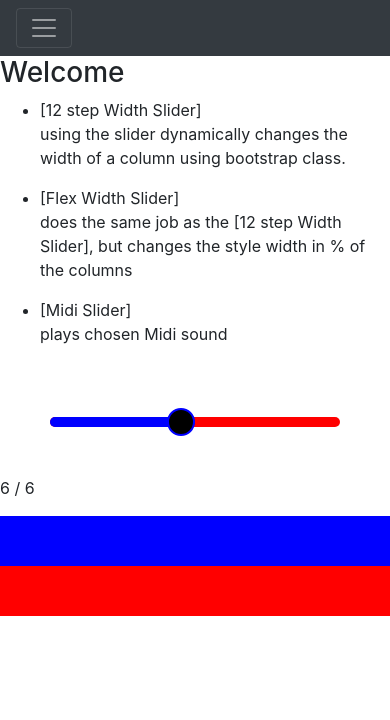
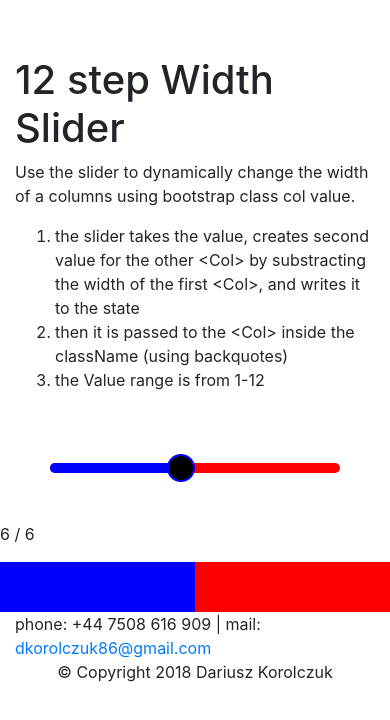
Before and after one commit to dariuszkorolczukcom/components_workspace, a React (Create React App) app: page /widthslider in a window 390 px wide. Shown: the top 720 px of the page. Built offline with nearby package versions, Linux system fonts and the light colour scheme.

Commit message:
added footer, prettying

```diff
--- a/src/components/FlexWidthSliderComponent.js
+++ b/src/components/FlexWidthSliderComponent.js
@@ -20,6 +20,13 @@ class FlexWidthSlider extends Component {
     render() {
         return (
             <div className="container">
+                <h1>Flex Width Slider</h1>
+                <p>Use the slider to dynamically change the width of a columns using style=width value.</p>
+                <ol>
+                    <li>the slider takes the value, creates second value for the other &lt;div> by substracting the width of the first &lt;div>, and writes it to the state</li>
+                    <li>then it is passed to the &lt;div> inside the className (using backquotes)</li>
+                    <li>the Value range is from 1-99</li>
+                </ol>
                 <Row>
                     <div style={style}>
                         <Slider
--- /dev/null
+++ b/src/components/FooterComponent.js
@@ -0,0 +1,24 @@
+import React from 'react';
+
+function Footer(props) {
+    return (
+        <div className="footer">
+            <div className="container">
+                <div className="row justify-content-center">
+                <div className="col-auto">
+                            phone: +44 7508 616 909 | mail: <a href="mailto:dkorolczuk86@gmail.com">
+                                dkorolczuk86@gmail.com</a>
+
+                    </div>
+                </div>
+                <div className="row justify-content-center">
+                    <div className="col-auto">
+                        <p>© Copyright 2018 Dariusz Korolczuk</p>
+                    </div>
+                </div>
+            </div>
+        </div>
+    )
+}
+
+export default Footer;
--- a/src/components/HeaderComponent.js
+++ b/src/components/HeaderComponent.js
@@ -21,20 +21,23 @@ class Header extends Component {
     render() {
         return (
             <div>
-                <Navbar dark color="dark" expand="md">
+                <Navbar expand="md">
                     <div className="container">
                         <NavbarToggler onClick={this.toggleNav} />
                         <NavbarBrand className="mr-auto" href="/"></NavbarBrand>
                         <Collapse isOpen={this.state.isNavOpen} navbar>
-                            <Nav navbar>
-                                <NavItem>
-                                    <NavLink className="nav-link" to='/widthslider'>12 step Width Slider</NavLink>
+                            <Nav tabs navbar>
+                            <NavItem>
+                                    <NavLink className="nav-link" to='/home'>Home</NavLink>
                                 </NavItem>
                                 <NavItem>
-                                    <NavLink className="nav-link" to='/flexwidthslider'>Flex Width Slider</NavLink>
+                                    <NavLink className="nav-link" to='/widthslider'>12_step_Width_Slider</NavLink>
                                 </NavItem>
                                 <NavItem>
-                                    <NavLink className="nav-link" to='/midislider'>Midi Slider</NavLink>
+                                    <NavLink className="nav-link" to='/flexwidthslider'>Flex_Width_Slider</NavLink>
+                                </NavItem>
+                                <NavItem>
+                                    <NavLink className="nav-link" to='/midislider'>Midi_Sound_Player</NavLink>
                                 </NavItem>
                             </Nav>
                         </Collapse>
--- a/src/components/MainComponent.js
+++ b/src/components/MainComponent.js
@@ -1,12 +1,13 @@
 import React, { Component } from 'react';
 import '../App.css';
 import Header from './HeaderComponent';
+import Footer from './FooterComponent';
 import WidthSlider from './WidthSliderComponent';
 import FlexWidthSlider from './FlexWidthSliderComponent';
-import MidiSlider from './MidiComponent'
+import MidiSlider from './MidiComponent';
+import { Link } from 'react-router-dom';
 
 import { Switch, Route, Redirect } from 'react-router-dom';
-
 
 class Main extends Component {
     constructor(props) {
@@ -17,26 +18,30 @@ class Main extends Component {
 
     render() {
 
+        const HomePage = () => {
+            return (
+                <div>
+                    <h1>Welcome</h1>
+                    <ul>
+                        <Link to="widthslider"><li>12 step Width Slider<p>Use the slider to dynamically change the width of a columns using bootstrap class col value.</p></li></Link>
+                        <Link to="flexwidthslider"><li>Flex Width Slider<p>Use the slider to dynamically change the width of a columns using style=width value.</p></li></Link>
+                        <Link to="midislider"><li>Midi Sound Player<p>plays chosen Midi sound</p></li></Link>
+                    </ul>
+                </div>
+            );
+        }
+
         return (
             <div>
                 <Header />
-                <h3>Welcome</h3>
-               <ul>
-                <li>[12 step Width Slider]
-                <p>using the slider dynamically changes the width of a column using bootstrap class.</p>
-                </li>
-                <li>[Flex Width Slider]
-                    <p>does the same job as the [12 step Width Slider], but changes the style width in % of the columns</p>
-                </li>
-                <li>[Midi Slider]
-                    <p>plays chosen Midi sound</p>
-                </li>
-                </ul>
                 <Switch>
+                    <Route path="/home" component={HomePage} />
                     <Route path="/widthslider" component={WidthSlider} />
                     <Route path="/flexwidthslider" component={FlexWidthSlider} />
-                    <Route path="/midislider" component={MidiSlider}/>
+                    <Route path="/midislider" component={MidiSlider} />
+                    <Redirect to="/home" />
                 </Switch>
+                <Footer />
             </div>
         );
     }
--- a/src/components/MidiComponent.js
+++ b/src/components/MidiComponent.js
@@ -29,14 +29,14 @@ console.log(inst);
     }
 
     handleChangeInstrument = (instrument) => {
-        this.setState({ instrument: instrument, instrumentName: this.midiSounds.player.loader.instrumentInfo(this.state.instrument).title.split(':')[0]});
+        this.setState({ instrument: instrument, instrumentName: this.midiSounds.player.loader.instrumentInfo(this.state.instrument).title.split(':')[0] });
     }
 
     handleChangeSound = (sound) => {
-        this.setState({ sound: sound});
+        this.setState({ sound: sound });
     }
     handleChangeDuration = (duration) => {
-        this.setState({ duration: duration});
+        this.setState({ duration: duration });
     }
 
     render() {
@@ -44,6 +44,16 @@ console.log(inst);
 
         return (
             <div className="container">
+                <h1>[Midi Sound Player]</h1>
+                <p>plays chosen Midi sound depending on:</p>
+
+                <ol>
+                    <li>Set the instrument and send it to state</li>
+                    <li>Set the sound pitch and send it to state</li>
+                    <li>Set the sound duration and send it to state</li>
+                    <li>Press play to play the chosen sound</li>
+                    <li>Press 'MIDI SOUNDS' button to open control panel (volume, equalizer, echo)</li>
+                </ol>
                 <Row>
                     <Col className='col-9'>
                         Set instrument
--- a/src/components/WidthSliderComponent.js
+++ b/src/components/WidthSliderComponent.js
@@ -20,6 +20,13 @@ class WidthSlider extends Component {
     render() {
         return (
             <div className="container">
+                <h1>12 step Width Slider</h1>
+                <p>Use the slider to dynamically change the width of a columns using bootstrap class col value.</p>
+                <ol>
+                    <li>the slider takes the value, creates second value for the other &lt;Col> by substracting the width of the first &lt;Col>, and writes it to the state</li>
+                    <li>then it is passed to the &lt;Col> inside the className (using backquotes)</li>
+                    <li>the Value range is from 1-12</li>
+                </ol>
                 <Row>
                     <div style={style}>
                         <Slider
@@ -42,20 +49,22 @@ class WidthSlider extends Component {
                     <p>{this.state.value} /  {this.state.value2}</p>
                 </Row>
                 <Row>
-                    <div style={{
+                    <Col
+                        style={{
                             border: '5px solid blue',
                             backgroundColor: 'blue', height: '50px'
                         }}
-                        className={`col-12 col-md-${this.state.value}`}
+                        className={`col-${this.state.value}`}
                     >
-                    </div>
-                    <div style={{
+                    </Col>
+                    <Col
+                        style={{
                             border: '5px solid red',
                             backgroundColor: 'red', height: '50px'
                         }}
-                        className={`col-12 col-md-${this.state.value2}`}
+                        className={`col-${this.state.value2}`}
                     >
-                    </div>
+                    </Col>
                 </Row>
             </div>
         )
```
Also changed, not shown: 1 other file (tests, documents, lock files or other folders). Lines whose indentation alone changed are shown as unchanged.
